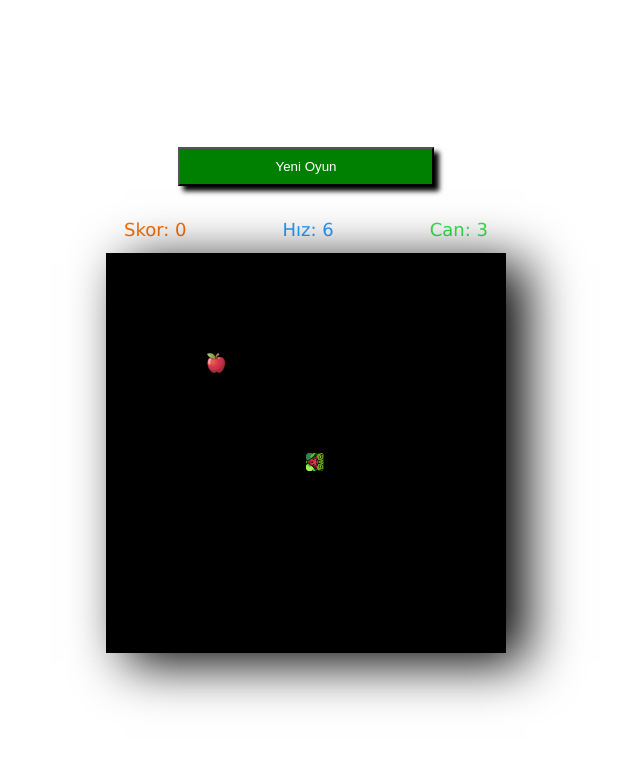
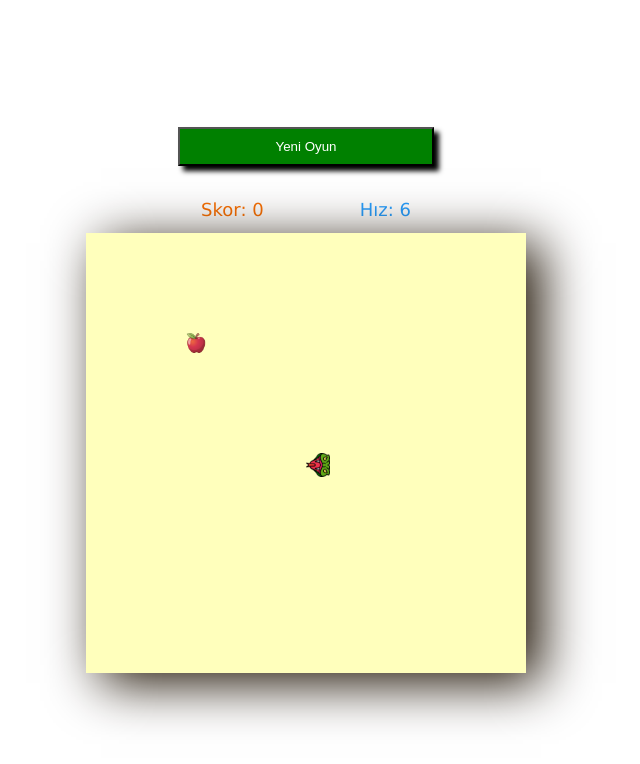
Before and after one commit to gayemce/SnakeGame, a plain HTML site: page index.html in a window 1280 px wide. Shown: the whole page, without its empty margins (334-974 px from the left). Drawn offline with Linux system fonts and the light colour scheme.

Commit message:
sizing updated

```diff
--- a/index.html
+++ b/index.html
@@ -20,7 +20,7 @@
         }
 
         canvas{
-            box-shadow: 20px 10px 50px black;
+            box-shadow: 15px 10px 50px rgb(28, 16, 0);
         }
 
         button:hover{
@@ -84,10 +84,10 @@
     <div id="container">
         <div id="skorLabel">Skor: 0</div>
         <div id="hizLabel">Hız: 0</div>
-        <div id="canLabel">Can: 100</div>
+        <!-- <div id="canLabel">Can: 100</div> -->
     </div>
 
-    <canvas width="400" height="400" id="game"></canvas> <!-- iç içe ekleme yapılabilir -->
+    <canvas width="440" height="440" id="game"></canvas> <!-- iç içe ekleme yapılabilir -->
 
     <script src="./snake.js"></script>
 </body>
--- a/snake.js
+++ b/snake.js
@@ -6,19 +6,20 @@ document.addEventListener("keydown",tusHareketleri);
 
 
 // direkt px değer alıyorlar
-let canvasHeight = canvas.clientHeight;
-let canvasWidth = canvas.clientWidth;
-let x = 10;
-let y = 10;
+let canvasHeight = 440;
+let canvasWidth = 440;
+let x = 11;
+let y = 11;
 let hareketX = 0;
 let hareketY = 0;
 let elmaX = 5;
 let elmaY = 5;
 let konum = 20;
-let boyut = 18;
+let boyut = 24;
 let skor = 0;
 let hiz = 6;
 let can = 3;
+let oyunBasladi = false;
 
 const elmaGorsel = new Image();
 elmaGorsel.src = 'elma.png';
@@ -56,7 +57,7 @@ function oyunuCiz(){
     elmaKonumGuncelle();
     skoruCiz();
     hiziCiz();
-    canCiz();
+    // canCiz();
     const sonuc = oyunBittiMi();
 
     if(sonuc) return;
@@ -69,15 +70,16 @@ function oyunuCiz(){
 
 //canvas
 function ekraniTemizle(){
-    // ctx.fillStyle = "#558000"
-    ctx.fillStyle = "black"
+    ctx.fillStyle = "#FFFFBC"
     ctx.fillRect(0,0,canvasWidth,canvasHeight)
 }
 
 function yilanCiz() {
     //yılanın gövdesi
-    for(let i of yilanParcalari){ //for of, forech gibi çalışır
-        ctx.drawImage(snakeBody, i.x * konum, i.y * konum, boyut, boyut)
+    if(oyunBasladi){
+        for(let i of yilanParcalari){ //for of, forech gibi çalışır
+            ctx.drawImage(snakeBody, i.x * konum, i.y * konum, boyut, boyut)
+        }
     }
 
     yilanParcalari.push(new yilanParcasi(x,y));
@@ -103,6 +105,7 @@ function yilanCiz() {
         }
     }
 }
+
 
 function elmaCiz(){
     //ctx.fillRect(elmaX * konum, elmaY * konum, boyut, boyut);
@@ -132,6 +135,8 @@ function tusHareketleri(e){
             hareketX = 0;
             break;
     }
+
+    oyunBasladi = true;
 }
 
 function yilanHareketiniGuncelle(){
@@ -139,17 +144,17 @@ function yilanHareketiniGuncelle(){
     let sonucY = y+ hareketY;
 
     //yukardan gittiğinde aşağıdan tekrar gelsin
-    if(sonucY < 0){ //kendi boyutu 18px olduğu için 19dan gelmeli
-        sonucY = 19;
+    if(sonucY < 0){ //kendi boyutu 18px olduğu için 21den gelmeli
+        sonucY = 21;
     }
-    else if(sonucY > 19){ //aşağıdan gittiğinde yukarıdan tekrar gelsin
+    else if(sonucY > 21){ //aşağıdan gittiğinde yukarıdan tekrar gelsin
         sonucY = 0
     }
 
     if(sonucX < 0){
-        sonucX = 19;
+        sonucX = 21;
     }
-    else if(sonucX > 19){
+    else if(sonucX > 21){
         sonucX = 0;
     }
 
@@ -198,25 +203,15 @@ function oyunBittiMi(){
     for(let index in yilanParcalari){
         let parca = yilanParcalari[index]
         if(parca.x === x && parca.y === y){ //kendine çarptığında
-            can--;
-            if(can === 0){
-                oyunBitti = true;
-                //can = 0;
-                break;
-            }
-            yilanParcalari.splice(0,index);
-            yilanUzunluğu = yilanParcalari.length;
-            skor = yilanUzunluğu * 10;
-            hiz -= 3;
-            // oyunBitti = true;
-            break
+            oyunBitti = true;
+            break;
         }
     }
 
     if(oyunBitti){
         ctx.fillStyle = "white";
-        ctx.font = "50px Verdana";
-        ctx.fillText(`Game Over!`, canvasWidth/4.5, canvasHeight/2);
+        ctx.font = "60px Verdana";
+        ctx.fillText(`Game Over!`, canvasWidth/10, canvasHeight/2);
     }
 
     return oyunBitti;
```
